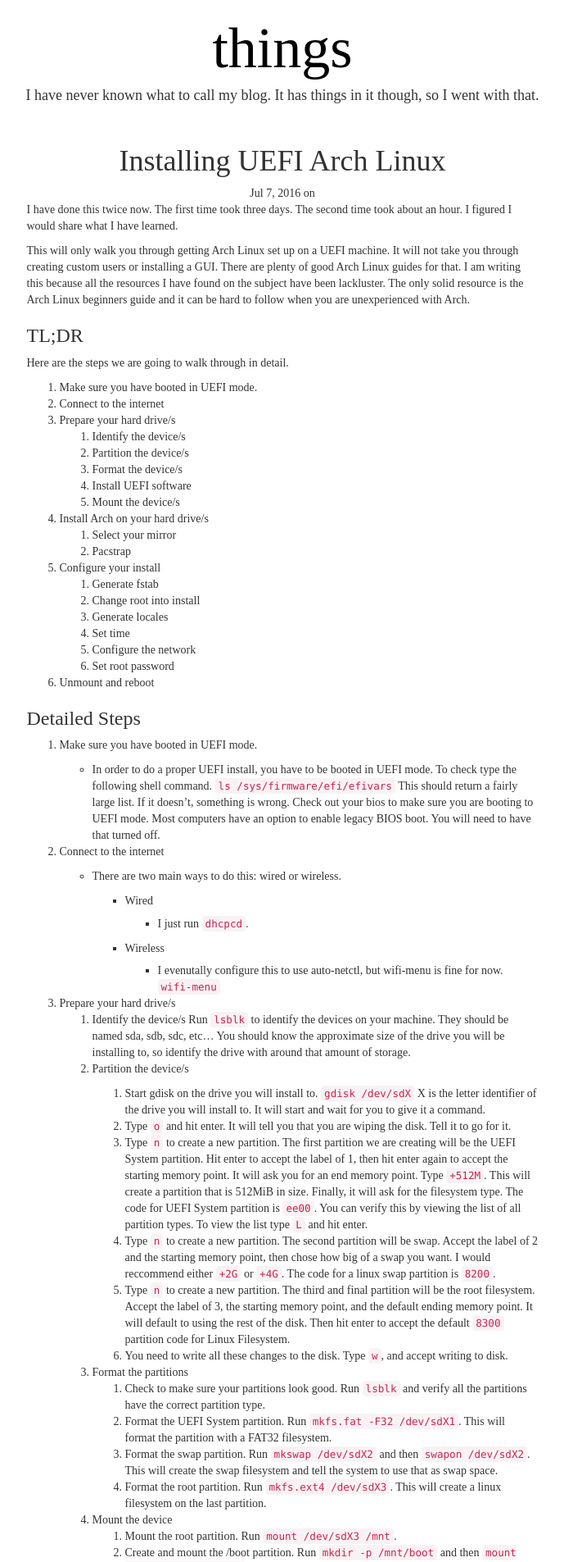
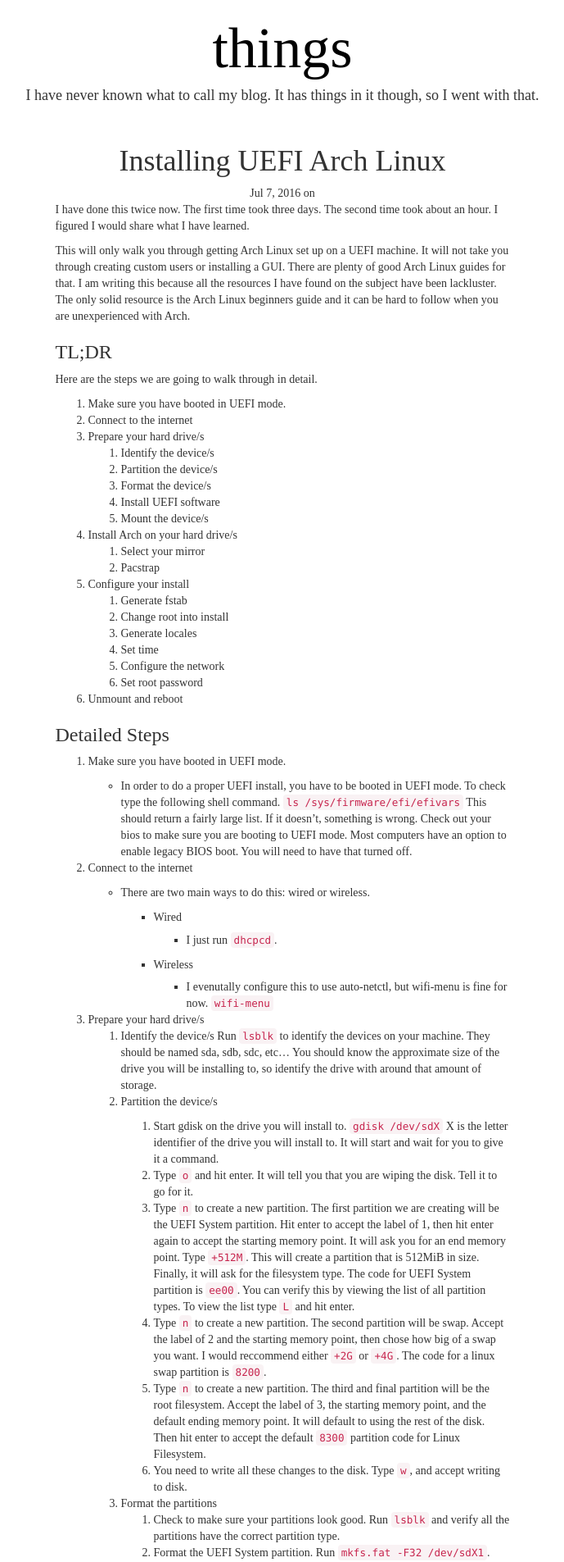
Before and after one commit to PhillipChaffee/phillipchaffee.github.io, a Jekyll site: the page built from _posts/2016-07-07-installingUEFIArchLinux.md, in a window 1280 px wide. Shown: the top 1905 px of the page at 82% size, without its empty margins (295-984 px from the left). Built offline with Jekyll 4.4.1, drawn with Linux system fonts in a browser that asks for light colours.

Commit message:
Edit post layout for better small device view

```diff
--- a/_layouts/post.html
+++ b/_layouts/post.html
@@ -2,7 +2,7 @@
 layout: default
 ---
 <main class="content text-center" role="main">
-    <article class="post single-post" itemscope itemtype="http://schema.org/BlogPosting">
+    <article class="post single-post container" itemscope itemtype="http://schema.org/BlogPosting">
 
         <header class="post-header short-diver row">
             <h1 class="post-title" itemprop="name headline">{{ page.title }}</h1>
```
Also changed, not shown: 6 other files.
